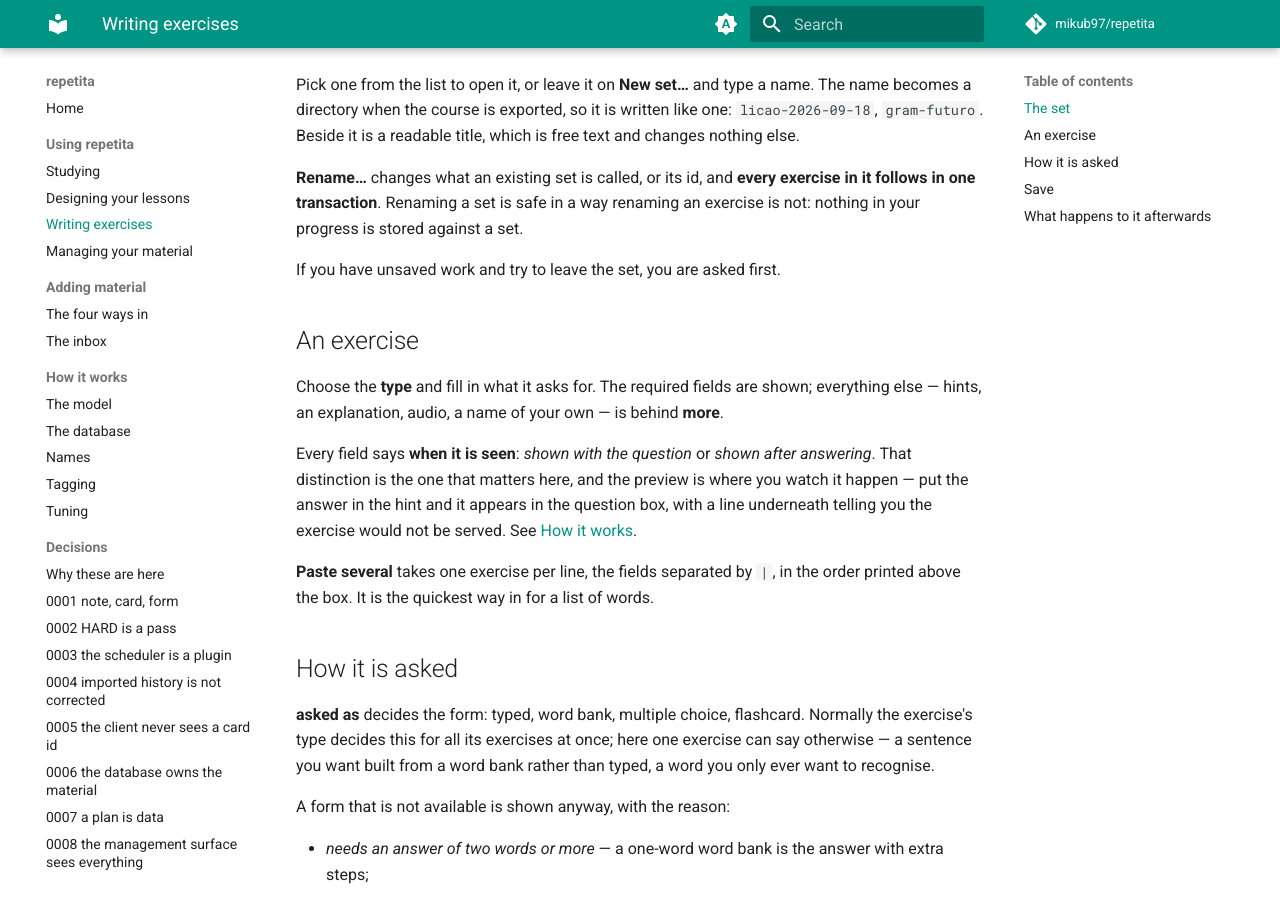
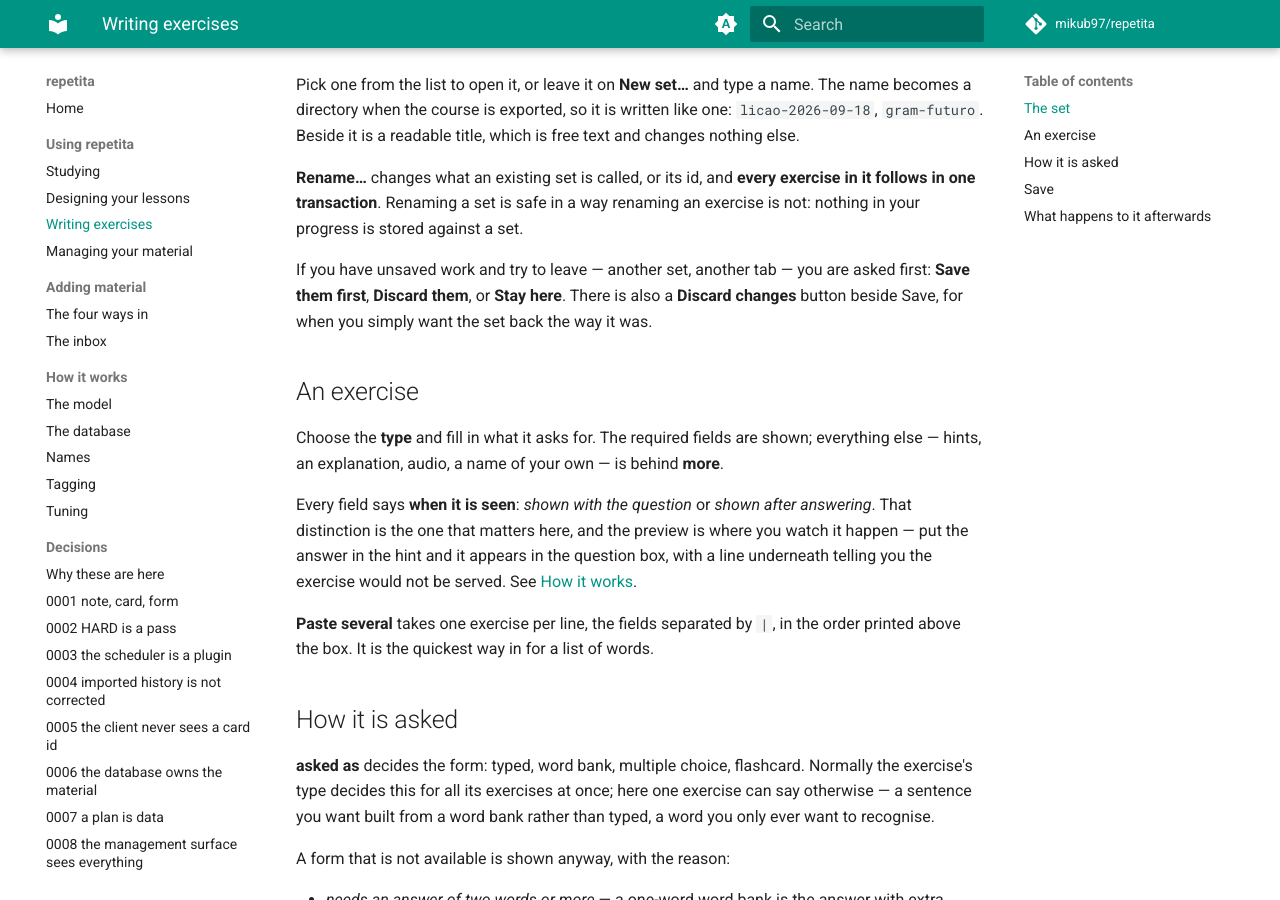
Before and after one commit to mikub97/repetita, an MkDocs documentation site: the page built from docs/using/creating.md, in a window 1280 px wide and 900 px high, scrolled down 767 px. Built offline with MkDocs 1.6.1 and Material for MkDocs 9.7.7, drawn with Linux system fonts in a browser that asks for light colours; comment, search, counter and statistics services are not loaded.

Commit message:
fix(create): let go of unsaved work, on purpose (#63)
Leaving the Create tab kept everything in memory and said nothing, which is kind
right up until the day you want the half-typed rows gone -- and then there was
nowhere to say so. The only discard in the tab appeared while switching sets.

Two ways out now, both through the same bar: a **Discard changes** button beside
Save, and the guard firing when you click another tab, offering Save them first
/ Discard them / Stay here. Leaving with nothing unsaved is instant, as before.

Discarding actually puts the rows back before it navigates. Leaving them in
memory meant the guard stopped you again on the way out, over work you had just
said you did not want.

The router grew a hook for this rather than Create reaching into the tab
buttons: a view may refuse to be left, and answers by calling `show` again
itself once the question is settled.

Signed-off-by: Michał Weiss <mikub97@gmail.com>

```diff
--- a/docs/using/creating.md
+++ b/docs/using/creating.md
@@ -41,7 +41,10 @@ free text and changes nothing else.
 exercise in it follows in one transaction**. Renaming a set is safe in a way
 renaming an exercise is not: nothing in your progress is stored against a set.
 
-If you have unsaved work and try to leave the set, you are asked first.
+If you have unsaved work and try to leave — another set, another tab — you are
+asked first: **Save them first**, **Discard them**, or **Stay here**. There is
+also a **Discard changes** button beside Save, for when you simply want the set
+back the way it was.
 
 ## An exercise
 
```
Also changed, not shown: src/repetita/web/static/create.js (+33 -4 lines), src/repetita/web/static/designer.js (+14 -0 lines).
